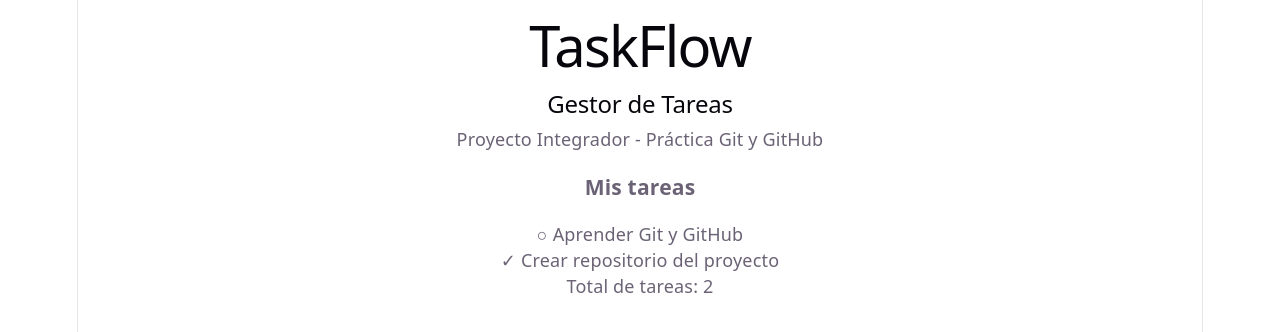
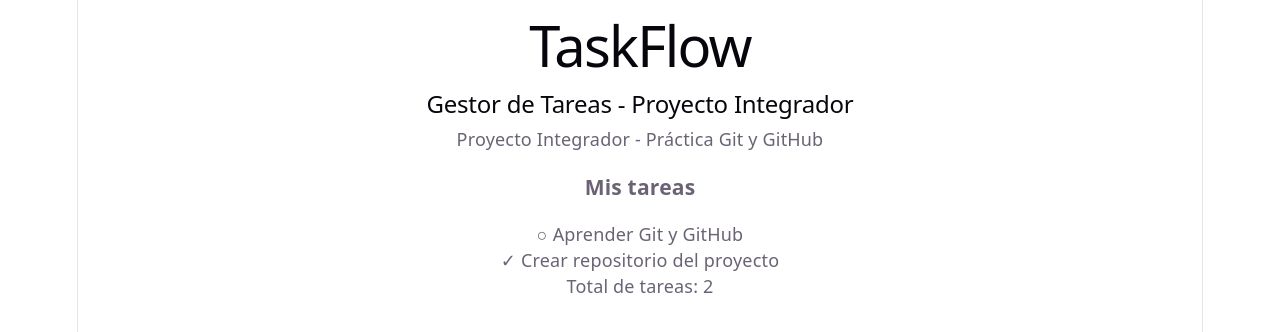
Before and after one commit to 19Suga/proyecto-integrador, a React (Vite) app: page / in a window 1280 px wide. Shown: the top 332 px of the page. Built offline with nearby package versions, Linux system fonts and the light colour scheme.

Commit message:
fix(19Suga): corregir titulo del gestor de tareas

```diff
--- a/src/App.jsx
+++ b/src/App.jsx
@@ -9,7 +9,7 @@ function App() {
   return (
     <main>
       <h1>TaskFlow</h1>
-      <h2>Gestor de Tareas</h2>
+      <h2>Gestor de Tareas - Proyecto Integrador</h2>
 
       <p>Proyecto Integrador - Práctica Git y GitHub</p>
 
```
